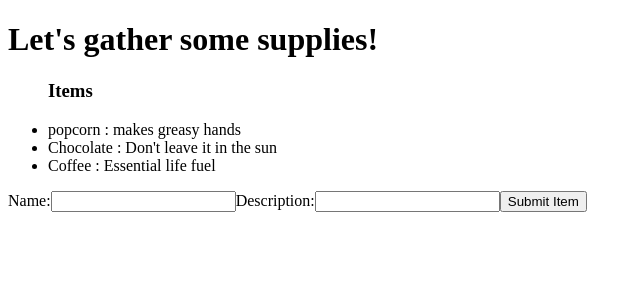
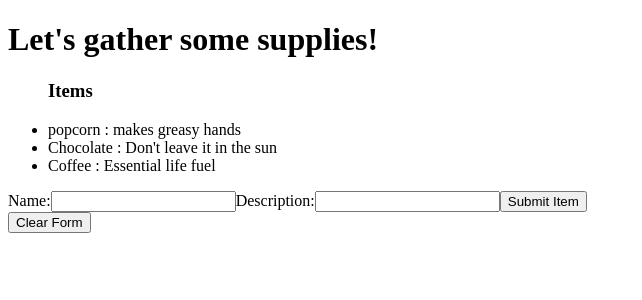
Before and after one commit to LaunchAcademy/intro-react-forms-facilitation-code, a React app: page / in a window 1280 px wide. Shown: the top 300 px of the page, without its empty margins (0-642 px from the left). Built offline with nearby package versions, Linux system fonts and the light colour scheme; the HTML template or start-up script is replaced by a standard one.

Commit message:
boston 40

```diff
--- a/src/components/App.js
+++ b/src/components/App.js
@@ -4,16 +4,16 @@ import ItemFormContainer from './ItemFormContainer';
 import ItemList from "./ItemList"
 
 const App = (props) => {
+
   const [items, setItems] = useState([
     {itemName: "popcorn", itemDescription: "makes greasy hands"},
     {itemName: "Chocolate", itemDescription: "Don't leave it in the sun"},
     {itemName: "Coffee", itemDescription: "Essential life fuel"},
   ])
 
-
-  const addItem = (fieldState) => {
-    // adds item to state
-    // is passed down to the form
+  const addItem = (newItemObject) => {
+    const newItems = items.concat(newItemObject)
+    setItems(newItems)
   }
 
   return (
--- a/src/components/ItemFormContainer.js
+++ b/src/components/ItemFormContainer.js
@@ -2,16 +2,44 @@ import React, { useState } from "react"
 
 const ItemFormContainer = (props) => {
 
+  const [itemName, setItemName] = useState("")
+  const [itemDescription, setItemDescription] = useState("")
+
+  const listenToItemName = (eventObject) => {
+    setItemName(eventObject.currentTarget.value)
+  }
+
+  const listenToItemDescription = (event) => {
+    setItemDescription(event.currentTarget.value)
+  }
+
+  const clearForm = () => {
+    setItemName("")
+    setItemDescription("")
+  }
+
+  const handleSubmit = (event) => {
+    event.preventDefault()
+
+    const newItem = {
+      itemName: itemName,
+      itemDescription: itemDescription
+    }
+
+    props.addItem(newItem)
+  }
 
   return (
     <div>
-      <form >
+      <form onSubmit={handleSubmit}>
         <label htmlFor="itemName">Name:
           <input
             type="text"
             id="itemName"
             name="itemName"
-            />
+            onChange={listenToItemName}
+            value={itemName}
+          />
         </label>
 
         <label htmlFor="itemDescription">Description:
@@ -19,11 +47,17 @@ const ItemFormContainer = (props) => {
             type="text"
             id="itemDescription"
             name="itemDescription"
+            onChange={listenToItemDescription}
+            value={itemDescription}
           />
         </label>
 
         <input type="submit" value="Submit Item" />
       </form>
+
+      <button onClick={clearForm}>
+        Clear Form
+      </button>
     </div>
   )
 }
```
